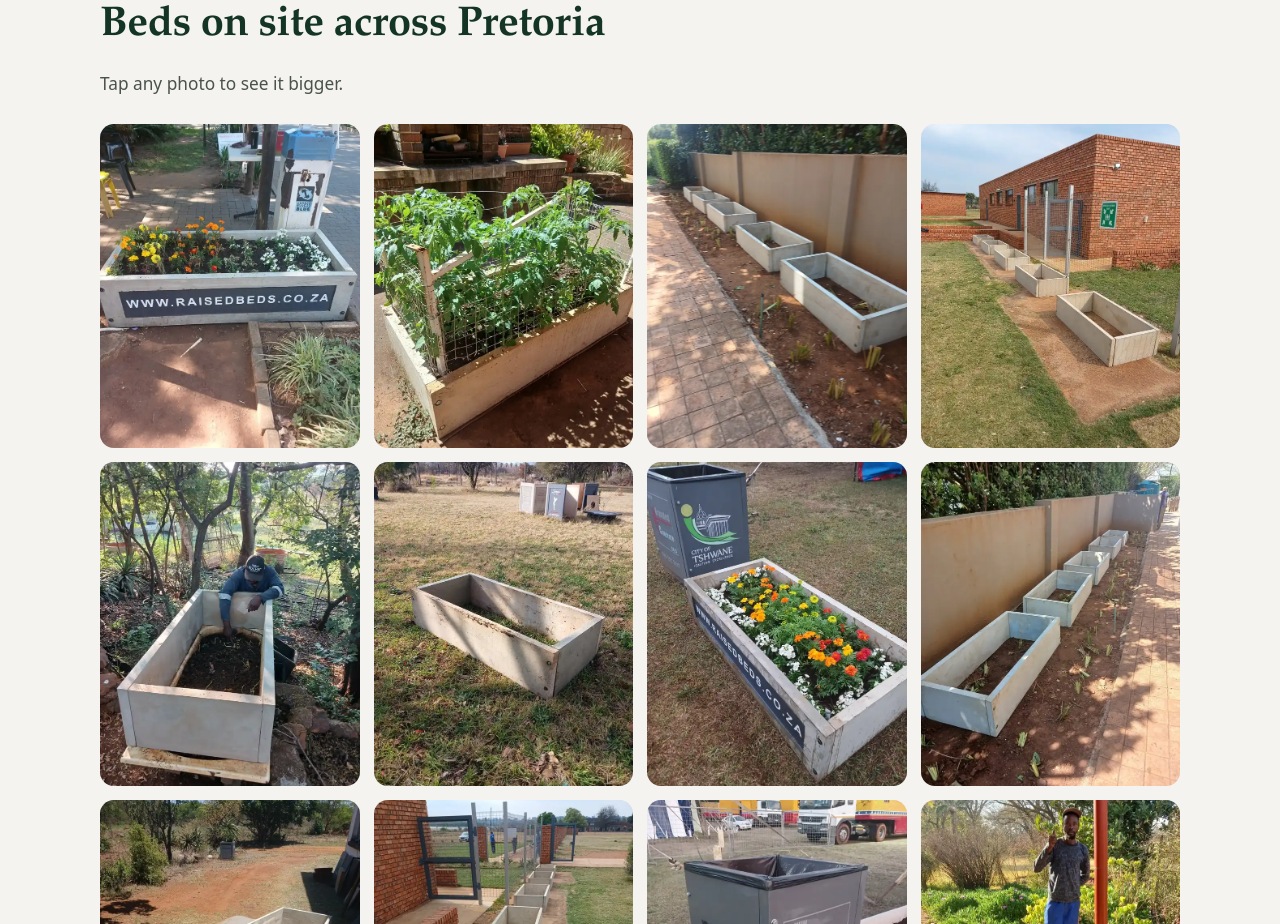
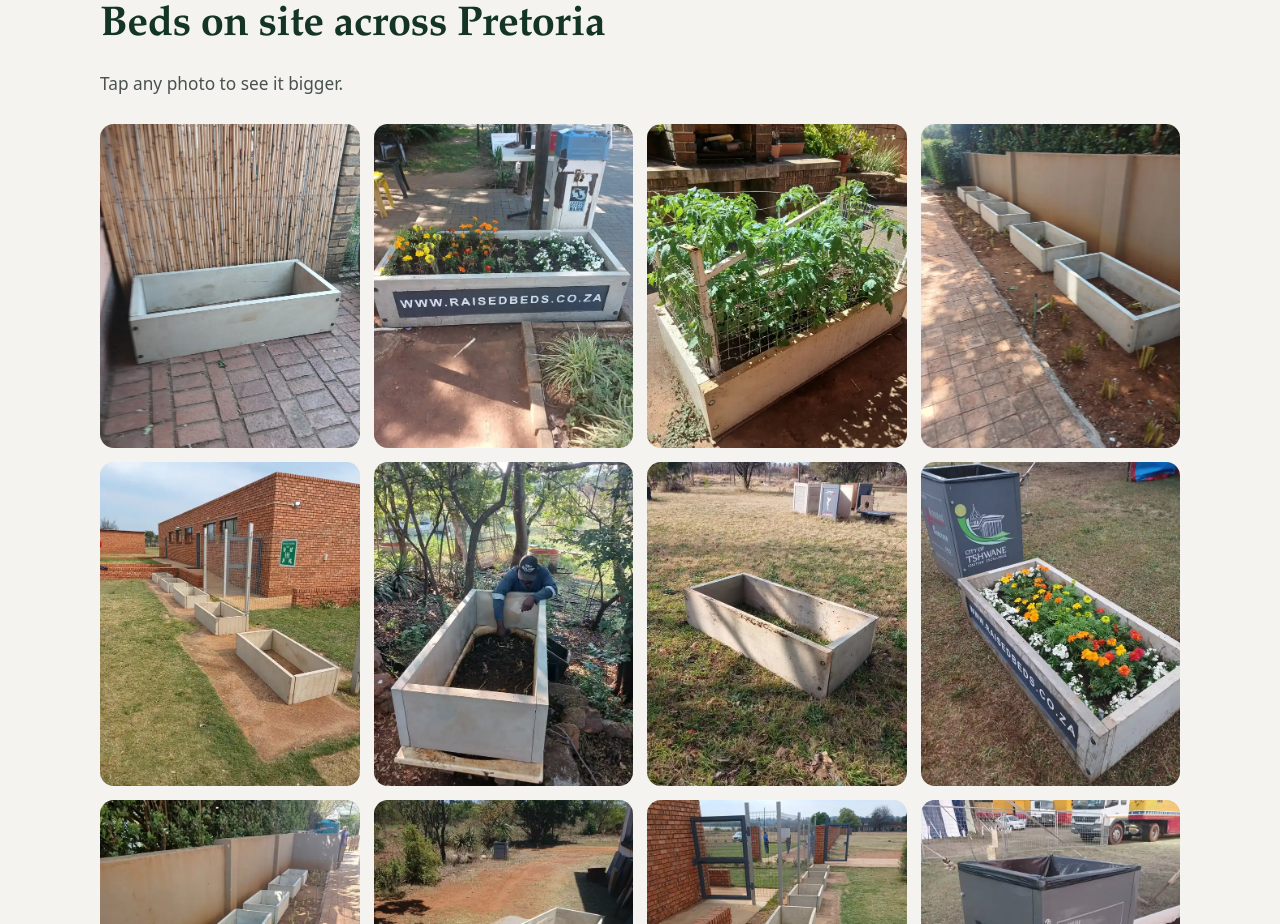
Before and after one commit to riaanhattingh75-lab/raisedbeds-site, a plain HTML site: page index.html in a window 1280 px wide. Shown: the part 3958-4882 px from the top of the page. Drawn offline with Linux system fonts and the light colour scheme.

Commit message:
Gallery: add new concrete raised bed photo (from Riaan, 5 Nov 2026)

```diff
--- a/index.html
+++ b/index.html
@@ -222,6 +222,7 @@
     <h2>Beds on site across Pretoria</h2>
     <p class="section-lead">Tap any photo to see it bigger.</p>
     <div class="gallery" id="galleryGrid">
+      <button type="button" class="g" data-full="img/concrete-raised-bed-paving.webp"><img src="img/concrete-raised-bed-paving-sm.webp" width="640" height="853" loading="lazy" alt="A new empty concrete raised bed on brick paving against a reed fence, ready for soil"></button>
       <button type="button" class="g" data-full="img/branded-flower-bed.webp"><img src="img/branded-flower-bed-sm.webp" width="640" height="853" loading="lazy" alt="Branded concrete flower bed with marigolds and white flowers, reading WWW.RAISEDBEDS.CO.ZA"></button>
       <button type="button" class="g" data-full="img/tomato-bed.webp"><img src="img/tomato-bed-sm.webp" width="640" height="853" loading="lazy" alt="Tomato plants in a concrete raised bed with mesh support"></button>
       <button type="button" class="g" data-full="img/beds-along-wall.webp"><img src="img/beds-along-wall-sm.webp" width="640" height="853" loading="lazy" alt="Concrete raised beds lined up along an estate wall and paved walkway"></button>
```
Also changed, not shown: img/concrete-raised-bed-paving-sm.webp (added), img/concrete-raised-bed-paving.webp (added).
